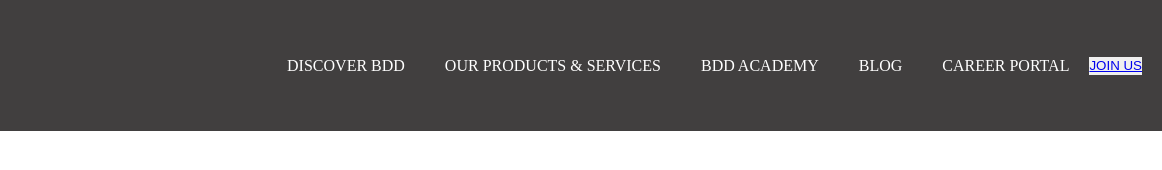
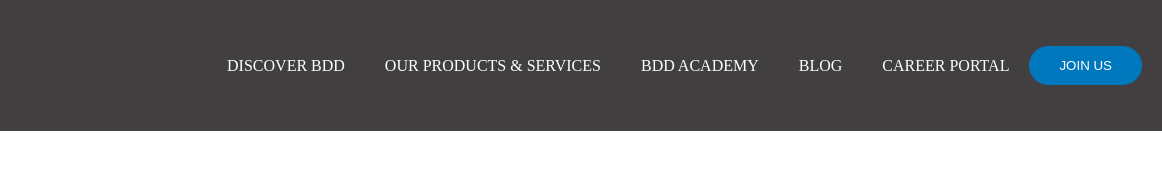
Before and after one commit to Sana-Kassamani/BDD-Clone, a plain HTML site: page index.html in a window 1280 px wide. Shown: the full height of the page, 118-1280 px from the left. Drawn offline with Linux system fonts and the light colour scheme.

Commit message:
Style- join us button in nav

```diff
--- a/index.html
+++ b/index.html
@@ -9,21 +9,21 @@
     <title>Beirut Digital District</title>
   </head>
   <body>
-    <nav class="flex space-between text-white dark-bg center-vertically">
+    <nav class="flex space-between primary-text dark-bg center-vertically">
       <div>
         <img src="./assets/images/logo-nav.png" alt="BDD logo" />
       </div>
 
-      <div class="flex">
-        <ul class="flex space-around">
+      <div class="flex center-vertically">
+        <ul class="flex">
           <li>DISCOVER BDD</li>
           <li>OUR PRODUCTS & SERVICES</li>
           <li>BDD ACADEMY</li>
           <li>BLOG</li>
           <li>CAREER PORTAL</li>
         </ul>
-        <button>
-          <a href="#">JOIN US</a>
+        <button class="primary-bg">
+          <a class="primary-text" href="#">JOIN US</a>
         </button>
       </div>
     </nav>
--- a/styles/basic/colors.css
+++ b/styles/basic/colors.css
@@ -1,6 +1,9 @@
-.text-white {
+.primary-text {
   color: white;
 }
 .dark-bg {
   background-color: rgb(65, 63, 63);
 }
+.primary-bg {
+  background-color: #0078be;
+}
--- a/styles/home.css
+++ b/styles/home.css
@@ -15,3 +15,11 @@ nav li {
   list-style: none;
   padding: 0 20px;
 }
+
+nav button {
+  padding: 12px 30px;
+  border-radius: 30px;
+}
+nav a {
+  text-decoration: none;
+}
```
